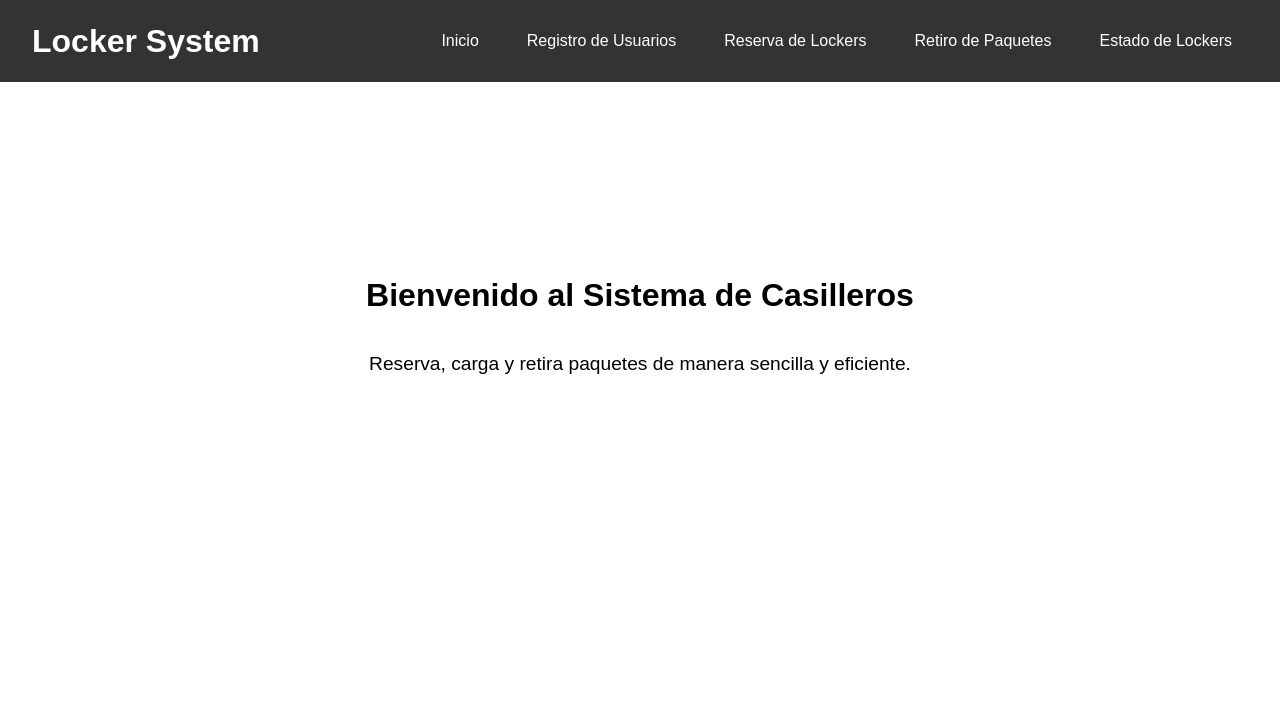
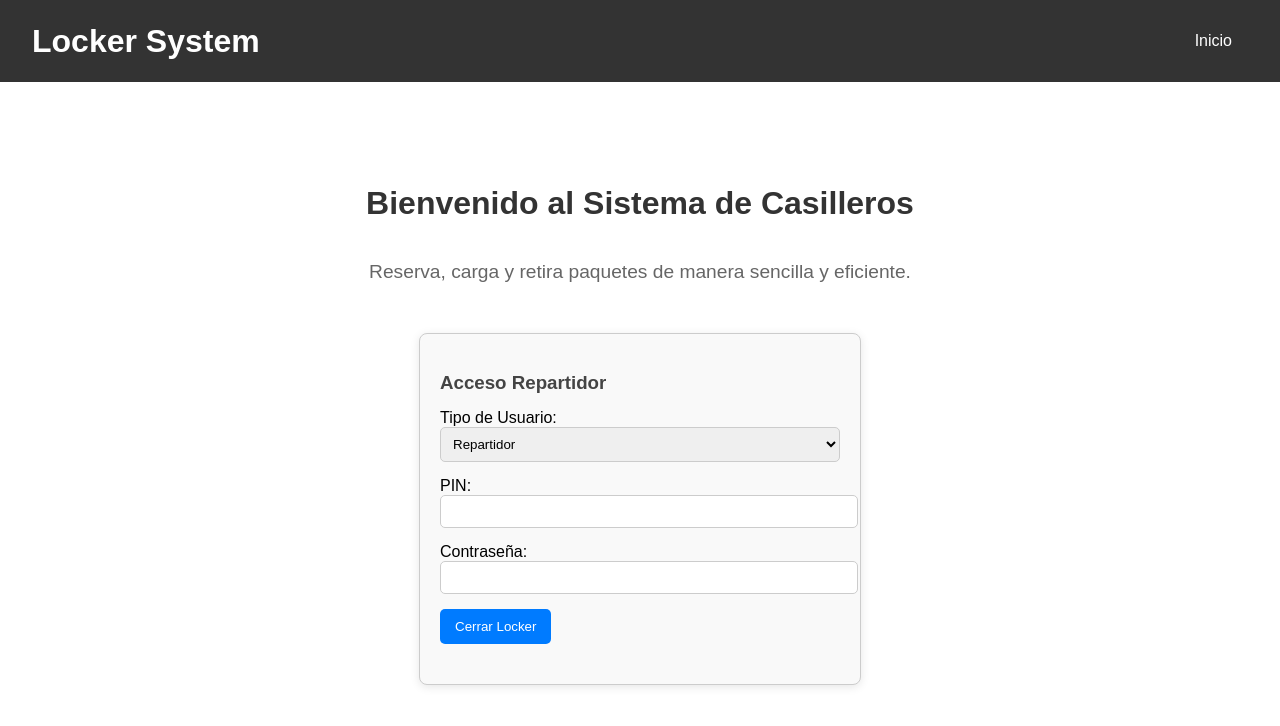
Before and after one commit to raulduha/PDS4, a React (Create React App) app in the folder frontend/: page / in a window 1280 px wide. Shown: the top 726 px of the page. Built offline with nearby package versions, Linux system fonts and the light colour scheme.

Commit message:
abrir cerrar locker con endpoints en homepage

```diff
--- a/frontend/package.json
+++ b/frontend/package.json
@@ -6,6 +6,7 @@
     "@testing-library/jest-dom": "^5.17.0",
     "@testing-library/react": "^13.4.0",
     "@testing-library/user-event": "^13.5.0",
+    "axios": "^1.6.0",
     "react": "^18.2.0",
     "react-dom": "^18.2.0",
     "react-router-dom": "^6.17.0",
--- a/frontend/src/components/homePage/HomePage.css
+++ b/frontend/src/components/homePage/HomePage.css
@@ -3,16 +3,79 @@
     flex-direction: column;
     align-items: center;
     justify-content: center;
-    height: 60vh;
+    height: 80vh; /* Aumentado para más espacio vertical */
+    padding: 20px;
 }
 
 .homepage h2 {
     font-size: 2rem;
     margin-bottom: 20px;
+    color: #333;
 }
 
 .homepage p {
     font-size: 1.2rem;
     text-align: center;
     max-width: 600px;
+    color: #666;
 }
+
+.lockerAccess {
+    margin-top: 30px;
+    border: 1px solid #ccc;
+    padding: 20px;
+    border-radius: 8px;
+    max-width: 400px;
+    width: 100%;
+    box-shadow: 0 2px 10px rgba(0,0,0,0.1);
+    background-color: #f9f9f9;
+}
+
+.lockerAccess h3 {
+    margin-bottom: 15px;
+    color: #444;
+}
+
+.lockerAccess .inputGroup {
+    margin-bottom: 15px;
+}
+
+.lockerAccess label {
+    display: block;
+    margin-bottom: 5px;
+}
+
+.lockerAccess select,
+.lockerAccess input {
+    width: 100%;
+    padding: 8px;
+    border-radius: 5px;
+    border: 1px solid #ccc;
+    transition: border-color 0.3s;
+}
+
+.lockerAccess select:focus,
+.lockerAccess input:focus {
+    border-color: #007BFF;
+    outline: none;
+}
+
+.lockerAccess button {
+    display: block;
+    background-color: #007BFF;
+    color: white;
+    padding: 10px 15px;
+    border: none;
+    border-radius: 5px;
+    cursor: pointer;
+    transition: background-color 0.3s;
+}
+
+.lockerAccess button:hover {
+    background-color: #0056b3;
+}
+
+.lockerAccess p {
+    margin-top: 20px;
+    color: #E74C3C; /* Cambiado a un rojo más oscuro para los mensajes de error */
+}
--- a/frontend/src/components/homePage/HomePage.js
+++ b/frontend/src/components/homePage/HomePage.js
@@ -1,11 +1,59 @@
-import React from 'react';
+
+import axios from 'axios';
 import './HomePage.css';
+import React, { useState } from 'react';
+const HomePage = () => {
+    const [userType, setUserType] = useState('delivery');  // Por defecto, lo estableceré para el repartidor
+    const [pin, setPin] = useState('');
+    const [password, setPassword] = useState('');
+    const [message, setMessage] = useState('');
 
-const HomePage = () => {
+    const handleAccess = () => {
+        const baseEndpoint = `https://backend-p3.vercel.app/locker/`;
+        const endpoint = userType === 'delivery' ? `${baseEndpoint}cerrar/1/` : `${baseEndpoint}abrir/1/`;
+
+        axios.post(endpoint, {
+            pin: pin,
+            password: password
+        }).then(response => {
+            setMessage(response.data.message);
+        }).catch(error => {
+            setMessage('Ocurrió un error al conectar con el servidor.');
+        });
+    };
+
+
     return (
         <div className="homepage">
             <h2>Bienvenido al Sistema de Casilleros</h2>
             <p>Reserva, carga y retira paquetes de manera sencilla y eficiente.</p>
+
+            <div className="lockerAccess">
+                <h3>{userType === 'delivery' ? 'Acceso Repartidor' : 'Acceso Cliente'}</h3>
+                <div className="inputGroup">
+                    <label>
+                        Tipo de Usuario:
+                        <select onChange={e => setUserType(e.target.value)}>
+                            <option value="delivery">Repartidor</option>
+                            <option value="client">Cliente</option>
+                        </select>
+                    </label>
+                </div>
+                <div className="inputGroup">
+                    <label>
+                        PIN:
+                        <input type="password" value={pin} onChange={e => setPin(e.target.value)} />
+                    </label>
+                </div>
+                <div className="inputGroup">
+                    <label>
+                        Contraseña:
+                        <input type="password" value={password} onChange={e => setPassword(e.target.value)} />
+                    </label>
+                </div>
+                <button onClick={handleAccess}>{userType === 'delivery' ? 'Cerrar' : 'Abrir'} Locker</button>
+                <p>{message}</p>
+            </div>
         </div>
     );
 }
--- a/frontend/src/components/navbar/Navbar.js
+++ b/frontend/src/components/navbar/Navbar.js
@@ -10,21 +10,22 @@ const Navbar = () => {
                 <li>
                     <Link to="/">Inicio</Link>
                 </li>
-                <li>
-                    <Link to="/registration">Registro de Usuarios</Link>
-                </li>
-                <li>
-                    <Link to="/reservation">Reserva de Lockers</Link>
-                </li>
-                <li>
-                    <Link to="/retrieval">Retiro de Paquetes</Link>
-                </li>
-                <li>
-                    <Link to="/status">Estado de Lockers</Link>
-                </li>
+
             </ul>
         </div>
     );
 }
 
 export default Navbar;
+//<li>
+//<Link to="/registration">Registro de Usuarios</Link>
+//</li>
+//<li>
+//    <Link to="/reservation">Reserva de Lockers</Link>
+//</li>
+//<li>
+//    <Link to="/retrieval">Retiro de Paquetes</Link>
+//</li>
+//<li>
+//    <Link to="/status">Estado de Lockers</Link>
+//</li>
```
Also changed, not shown: 1 other file (tests, documents, lock files or other folders).
